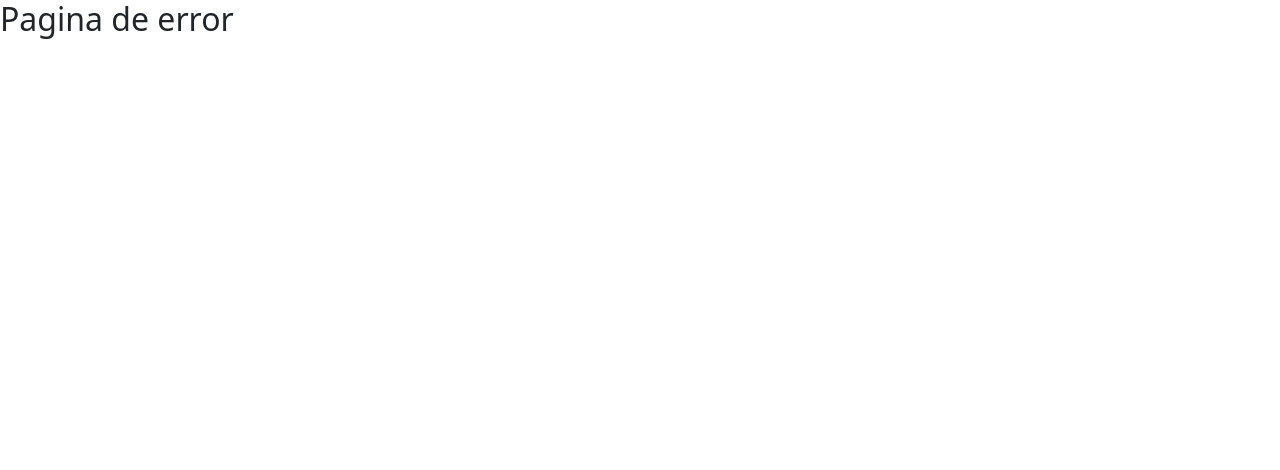
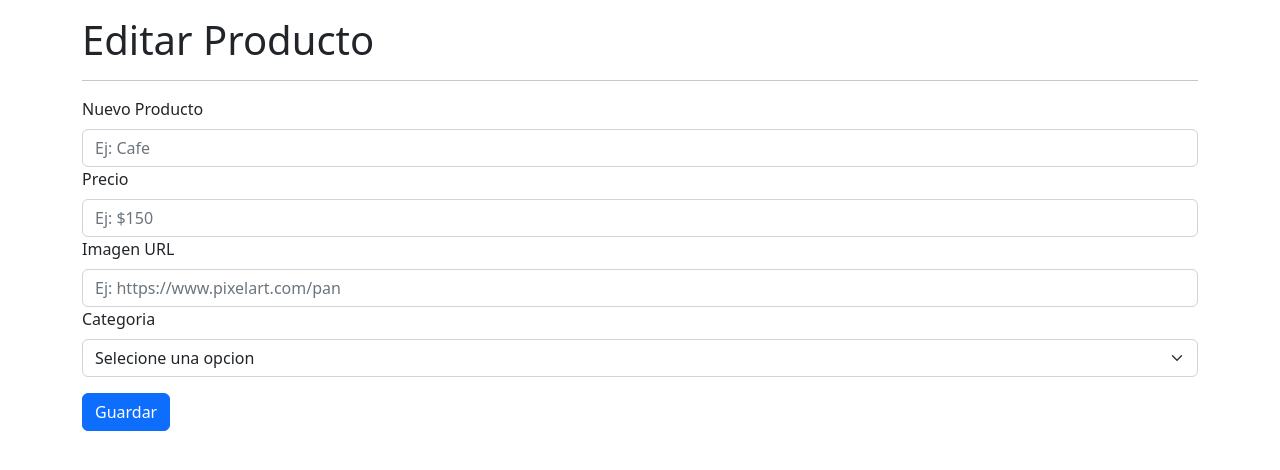
Before and after one commit to Alvaro-Gendo/Cafe-Vespa, a React (Create React App) app: page /editar-producto in a window 1280 px wide. Shown: the top 470 px of the page. Built offline with nearby package versions, Linux system fonts and the light colour scheme.

Commit message:
agregue los formularios de crear y editar producto

```diff
--- a/src/App.jsx
+++ b/src/App.jsx
@@ -6,6 +6,8 @@ import Inicio from "./components/views/Inicio";
 import "bootstrap/dist/css/bootstrap.min.css"
 import Footer from "./components/common/Footer";
 import DetalleProducto from "./components/views/DetalleProducto";
+import CrearProducto from "./components/views/producto/CrearProducto";
+import EditarProducto from "./components/views/producto/EditarProducto";
 
 function App() {
   return (
@@ -14,6 +16,8 @@ function App() {
         <Route exact path="/" element={<Inicio></Inicio>}></Route>
         <Route exact path="/administrador" element={<Admin></Admin>}/>
         <Route exact path="/nav" element={<Menu></Menu>}/>
+        <Route exact path="/crear-producto" element={<CrearProducto></CrearProducto>}/>
+        <Route exact path="/editar-producto" element={<EditarProducto></EditarProducto>}/>
         <Route exact path="/detalle" element={<DetalleProducto/>}/>
         <Route exact path="/footer" element={<Footer></Footer>}/>
         <Route path="*" element={<Error404></Error404>}/>
--- /dev/null
+++ b/src/components/views/producto/CrearProducto.jsx
@@ -0,0 +1,36 @@
+import { Button, Container, Form  } from "react-bootstrap";
+
+const CrearProducto = () => {
+    return (
+        <Container className="mt-3">
+            <h1>Nuevo Producto</h1>
+            <hr/>
+            <Form>
+                <Form.Group>
+                    <Form.Label>Nuevo Producto</Form.Label>
+                    <Form.Control required type="text" minLength={3} maxLength={20} placeholder="Ej: Cafe"></Form.Control>
+                </Form.Group>
+                <Form.Group>
+                    <Form.Label>Precio</Form.Label>
+                    <Form.Control required type="text" minLength={3} maxLength={20} placeholder="Ej: $150"></Form.Control>
+                </Form.Group>
+                <Form.Group>
+                    <Form.Label>Imagen URL</Form.Label>
+                    <Form.Control required type="text" minLength={3} maxLength={100} placeholder="Ej: https://www.pixelart.com/pan"></Form.Control>
+                </Form.Group>
+                <Form.Group>
+                    <Form.Label>Categoria</Form.Label>
+                    <Form.Select required>
+                        <option>Selecione una opcion</option>
+                        <option value="1"></option>
+                        <option value="2"></option>
+                        <option value="3"></option>
+                    </Form.Select>
+                </Form.Group>
+                <Button type="submit" className="mt-3">Guardar</Button>
+            </Form>
+        </Container>
+    );
+};
+
+export default CrearProducto;
--- /dev/null
+++ b/src/components/views/producto/EditarProducto.jsx
@@ -0,0 +1,56 @@
+import { Button, Container, Form  } from "react-bootstrap";
+
+const EditarProducto = () => {
+  return (
+    <Container className="mt-3">
+      <h1>Editar Producto</h1>
+      <hr />
+      <Form>
+        <Form.Group>
+          <Form.Label>Nuevo Producto</Form.Label>
+          <Form.Control
+            required
+            type="text"
+            minLength={3}
+            maxLength={20}
+            placeholder="Ej: Cafe"
+          ></Form.Control>
+        </Form.Group>
+        <Form.Group>
+          <Form.Label>Precio</Form.Label>
+          <Form.Control
+            required
+            type="text"
+            minLength={3}
+            maxLength={20}
+            placeholder="Ej: $150"
+          ></Form.Control>
+        </Form.Group>
+        <Form.Group>
+          <Form.Label>Imagen URL</Form.Label>
+          <Form.Control
+            required
+            type="text"
+            minLength={3}
+            maxLength={100}
+            placeholder="Ej: https://www.pixelart.com/pan"
+          ></Form.Control>
+        </Form.Group>
+        <Form.Group>
+          <Form.Label>Categoria</Form.Label>
+          <Form.Select required>
+            <option>Selecione una opcion</option>
+            <option value="1"></option>
+            <option value="2"></option>
+            <option value="3"></option>
+          </Form.Select>
+        </Form.Group>
+        <Button type="submit" className="mt-3">
+          Guardar
+        </Button>
+      </Form>
+    </Container>
+  );
+};
+
+export default EditarProducto;
```
